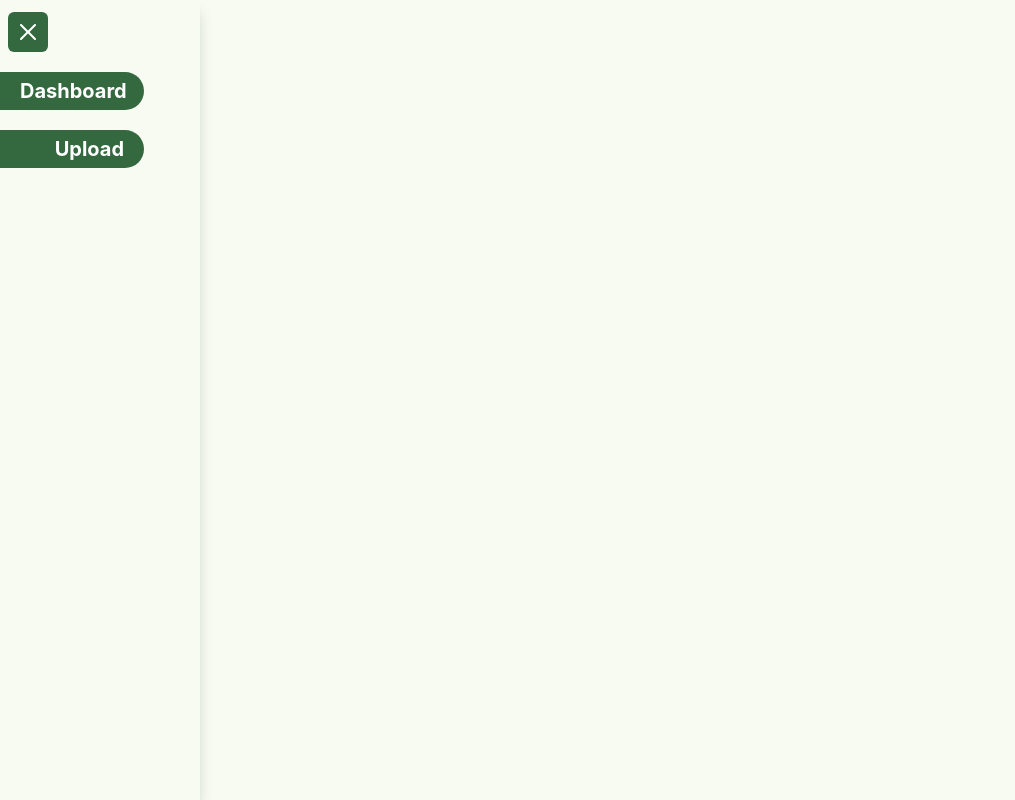
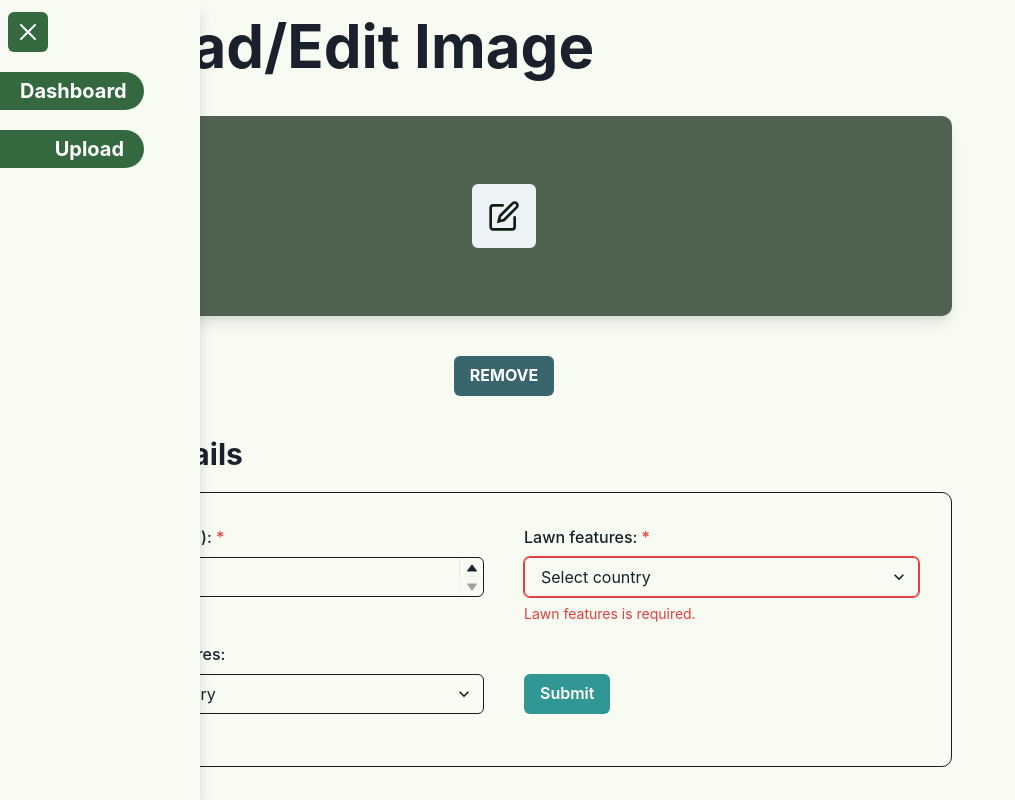
Before and after one commit to BustosAndrew/lawn-frontend, a React (Create React App) app: page /upload in a window 1280 px wide. Shown: the whole page, without its empty margins (0-1015 px from the left). Built offline with nearby package versions, Linux system fonts and the light colour scheme.

Commit message:
form ui done

```diff
--- a/src/components/Card.js
+++ b/src/components/Card.js
@@ -9,10 +9,10 @@ import {
 } from "@chakra-ui/react"
 
 export const Card = ({ ...rest }) => {
-	const data = 1
+	const data = 0
 
 	return (
-		<UICard {...rest} bg='#B6F1BB' maxW={220} minH={190}>
+		<UICard {...rest} bg='#B6F1BB' maxW={220} minW={220} minH={200}>
 			<CardBody p={data ? 0 : 16}>
 				{data ? (
 					<Image src='https://bit.ly/dan-abramov' roundedTop={6} />
@@ -21,7 +21,7 @@ export const Card = ({ ...rest }) => {
 					<Button
 						pos='absolute'
 						left={data ? 10 : 8}
-						top={data ? "30%" : 16}
+						top={data ? "30%" : "37%"}
 						mx={0}
 						bg='#00210A'
 						color='white'
--- /dev/null
+++ b/src/components/Form.js
@@ -0,0 +1,107 @@
+import {
+	FormControl,
+	FormLabel,
+	FormErrorMessage,
+	SimpleGrid,
+	NumberInput,
+	NumberInputField,
+	NumberInputStepper,
+	NumberIncrementStepper,
+	NumberDecrementStepper,
+	Input,
+	Select,
+	Button,
+} from "@chakra-ui/react"
+import { useState } from "react"
+
+export const Form = () => {
+	const [input, setInput] = useState("")
+	const [area, setArea] = useState(1)
+	const [country, setCountry] = useState("")
+	const [formError, setFormError] = useState("")
+
+	const handleInputChange = (e) => setInput(e.target.value)
+	const handleAreaChange = (e) => setArea(e)
+	const handleCountryChange = (e) => setCountry(e.target.value)
+
+	const handleSubmit = (e) => {
+		e.preventDefault()
+
+		if (!input || !area || !country) {
+			setFormError("All fields are required.")
+			return
+		}
+
+		setFormError("")
+
+		// Handle form submission logic here
+		console.log("Form submitted successfully")
+	}
+
+	return (
+		<form onSubmit={handleSubmit}>
+			<SimpleGrid
+				borderWidth={1}
+				borderColor='#181D18'
+				borderRadius={10}
+				p={8}
+				columns={[1, 2]}
+				spacing={5}
+				columnGap={10}
+			>
+				<FormControl isInvalid={area === 0 || !area} isRequired>
+					<FormLabel>Lawn Area (ft2):</FormLabel>
+					<NumberInput
+						min={1}
+						value={area}
+						onChange={handleAreaChange}
+						borderColor='#181D18'
+					>
+						<NumberInputField />
+						<NumberInputStepper>
+							<NumberIncrementStepper />
+							<NumberDecrementStepper />
+						</NumberInputStepper>
+					</NumberInput>
+					{(!area || area === 0) && (
+						<FormErrorMessage>Lawn Area is required.</FormErrorMessage>
+					)}
+				</FormControl>
+				<FormControl isInvalid={!input} isRequired>
+					<FormLabel>Lawn features:</FormLabel>
+					<Select
+						placeholder='Select country'
+						onChange={handleCountryChange}
+						borderColor='#181D18'
+					>
+						<option>United Arab Emirates</option>
+						<option>Nigeria</option>
+					</Select>
+					{!input && (
+						<FormErrorMessage>Lawn features is required.</FormErrorMessage>
+					)}
+				</FormControl>
+				<FormControl>
+					<FormLabel>Optional features:</FormLabel>
+					<Select
+						placeholder='Select country'
+						onChange={handleCountryChange}
+						borderColor='#181D18'
+					>
+						<option>United Arab Emirates</option>
+						<option>Nigeria</option>
+					</Select>
+				</FormControl>
+				<Button type='submit' colorScheme='teal' mt={8} w='fit-content'>
+					Submit
+				</Button>
+				<FormControl isInvalid={formError}>
+					<Input type='hidden' onChange={handleInputChange} />
+					<FormErrorMessage textAlign='center' mt={4}>
+						{formError}
+					</FormErrorMessage>
+				</FormControl>
+			</SimpleGrid>
+		</form>
+	)
+}
--- a/src/routes/dashboard.js
+++ b/src/routes/dashboard.js
@@ -4,7 +4,7 @@ import { Card } from "../components/Card"
 export const Dashboard = () => {
 	return (
 		<Box m={4} maxW='4xl'>
-			<Stack>
+			<Stack gap={10}>
 				<Heading size='3xl'>Your Photos</Heading>
 				<Box className='sm:grid sm:grid-cols-2 md:grid-cols-3 gap-10 flex flex-col m-auto md:m-0'>
 					<Card />
--- a/src/routes/upload.js
+++ b/src/routes/upload.js
@@ -1,3 +1,31 @@
+import { Box, Heading, Stack, Center, Button, Text } from "@chakra-ui/react"
+import { EditIcon } from "@chakra-ui/icons"
+import { Form } from "../components/Form"
+
 export const Upload = () => {
-	return <div>upload</div>
+	return (
+		<Box m={4} maxW='4xl'>
+			<Stack gap={10}>
+				<Heading size='3xl'>Upload/Edit Image</Heading>
+				<Center h={200} bg={"#506351"} rounded={10} shadow='lg'>
+					<Button h={16}>
+						<EditIcon boxSize='2rem' color='#0E1F11' fontWeight='bold' />
+					</Button>
+				</Center>
+				<Button
+					color='white'
+					w='fit-content'
+					mx='auto'
+					bg='#39656D'
+					_hover={{ bg: "#5597a3" }}
+				>
+					<Text fontWeight='bold'>REMOVE</Text>
+				</Button>
+				<Stack gap={5}>
+					<Heading size='lg'>Lawn Details</Heading>
+					<Form />
+				</Stack>
+			</Stack>
+		</Box>
+	)
 }
```
